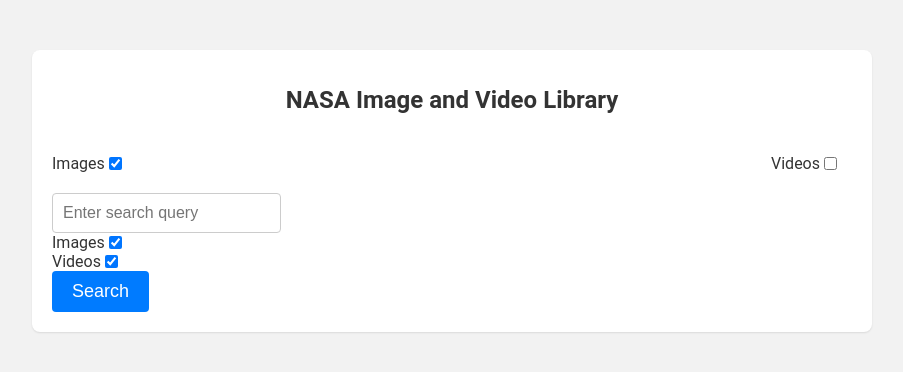
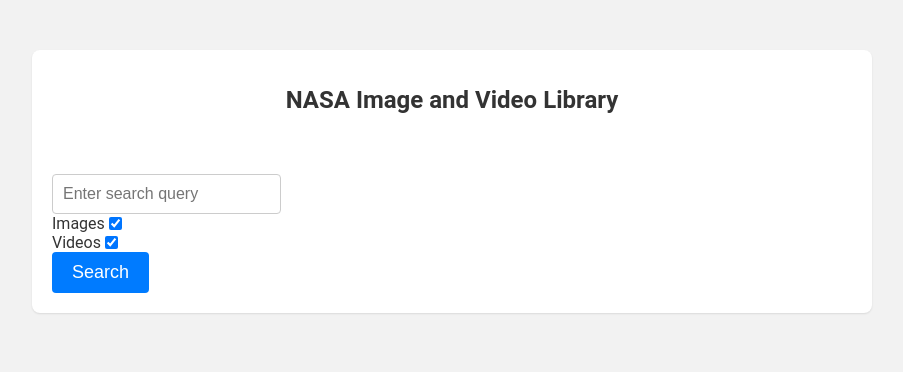
Before and after one commit to Humayun-glitch/nasa-image, a React (Create React App) app: page / in a window 1280 px wide. Shown: the top 372 px of the page, without its empty margins (188-1091 px from the left). Built offline with nearby package versions, Linux system fonts and the light colour scheme.

Commit message:
updated.

```diff
--- a/src/App.js
+++ b/src/App.js
@@ -7,32 +7,14 @@
 
 const App = () => {
   const [results, setResults] = useState([]);
-  const [mediaType, setMediaType] = useState('image');
+  const [mediaType] = useState('image');
 
-  const handleToggle = (type) => {
-    setMediaType(type);
-  };
+
 
   return (
     <div className="container">
       <h1>NASA Image and Video Library</h1>
       <div className="toggle-container">
-        <label>
-          Images
-          <input
-            type="checkbox"
-            checked={mediaType === 'image'}
-            onChange={() => handleToggle('image')}
-          />
-        </label>
-        <label>
-          Videos
-          <input
-            type="checkbox"
-            checked={mediaType === 'video'}
-            onChange={() => handleToggle('video')}
-          />
-        </label>
       </div>
       <SearchForm setResults={setResults} mediaType={mediaType} />
       <Results results={results} />
```
